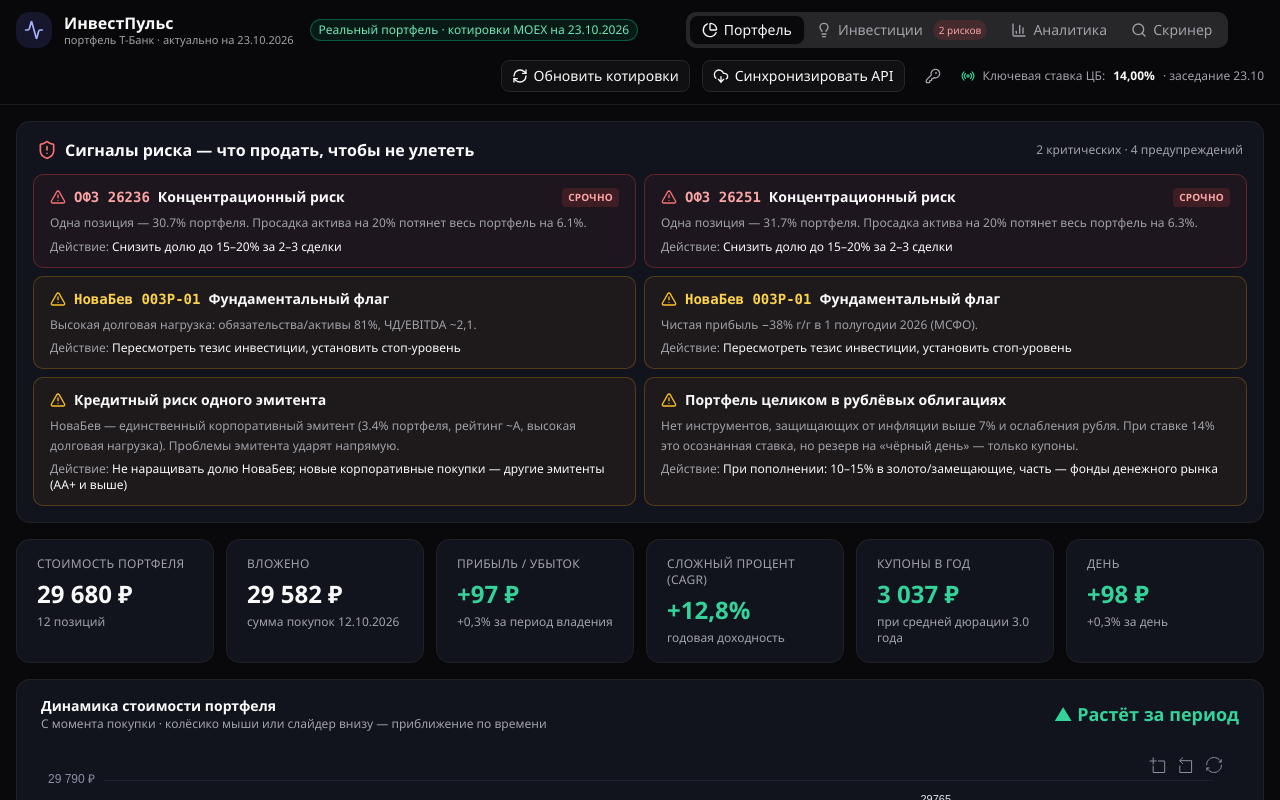
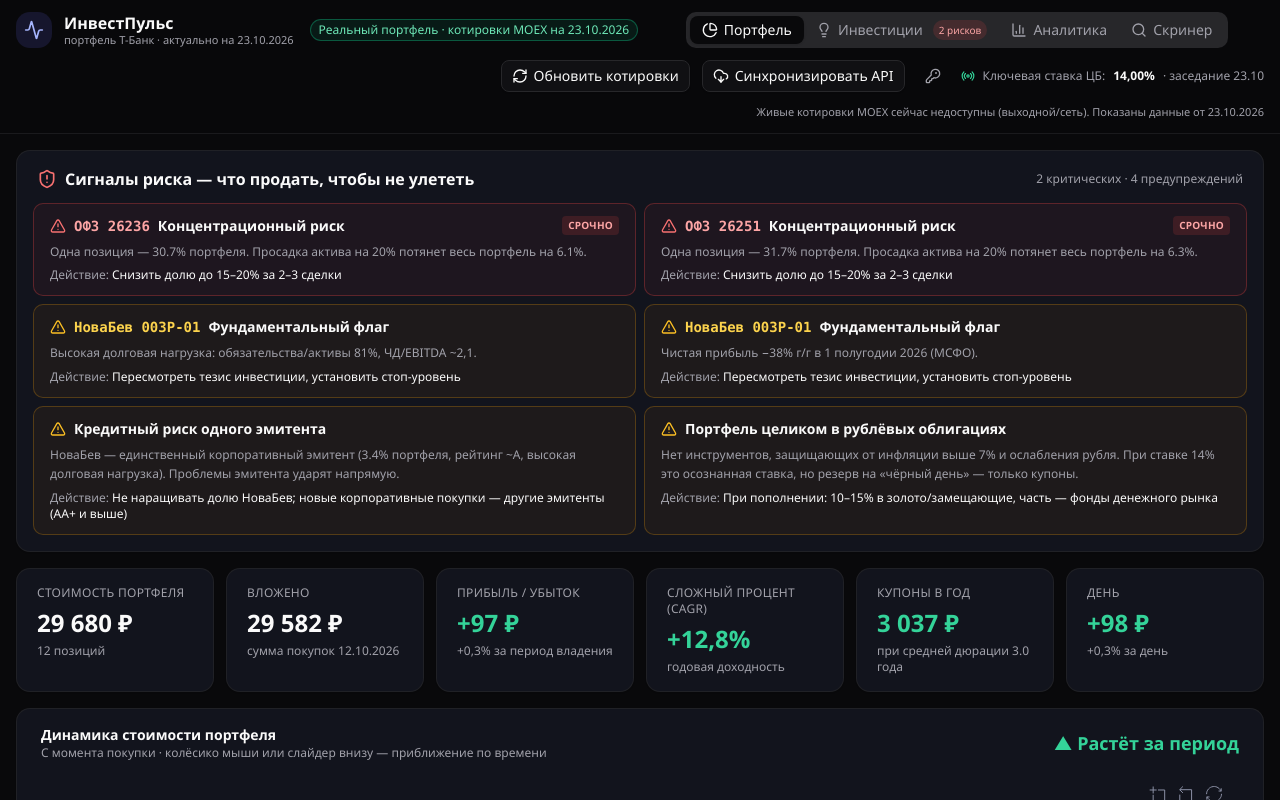
Before and after one commit to GraceYkt/investpulse, a React (Vite) app in the folder invest-app/: page /#/ in a window 1280 px wide. Shown: the top 800 px of the page. Built offline with nearby package versions, Linux system fonts and the light colour scheme; no server answers.

Commit message:
автообновление котировок при открытии + каждые 10 минут, кнопка больше не нужна

```diff
--- a/invest-app/src/pages/Home.tsx
+++ b/invest-app/src/pages/Home.tsx
@@ -264,11 +264,15 @@
   );
   const criticalCount = signals.filter((s) => s.level === 'critical').length;
 
+  // актуальный список позиций для асинхронных обновлений (без устаревших замыканий)
+  const positionsRef = useRef<Position[]>(positions);
+  positionsRef.current = positions;
+
   const refreshQuotes = async () => {
     setRefreshing(true);
     setRefreshError(false);
     try {
-      const updates = (await Promise.all(positions.map((p) => fetchLatestQuote(p.id)))).filter(
+      const updates = (await Promise.all(positionsRef.current.map((p) => fetchLatestQuote(p.id)))).filter(
         (u): u is QuoteUpdate => u !== null,
       );
       if (!updates.length) throw new Error('no data');
@@ -287,6 +291,16 @@
       setRefreshing(false);
     }
   };
+
+  // При открытии страницы сразу тянем живые котировки с MOEX —
+  // пончик, показатели и график сразу актуальные, без ручных кнопок.
+  // Далее — автоповтор каждые 10 минут, пока вкладка открыта.
+  useEffect(() => {
+    refreshQuotes();
+    const timer = setInterval(refreshQuotes, 10 * 60 * 1000);
+    return () => clearInterval(timer);
+    // eslint-disable-next-line react-hooks/exhaustive-deps
+  }, []);
 
   const toggle = (id: string) =>
     setSelectedIds((prev) => {
@@ -394,8 +408,8 @@
           {(lastRefresh || refreshError) && (
             <div className="w-full text-right text-[11px] text-muted-foreground">
               {refreshError
-                ? 'Не удалось обновить котировки (проверьте сеть). Показаны данные от ' + DATA_AS_OF
-                : `Котировки обновлены в ${lastRefresh} (MOEX). После перезагрузки страницы — данные от ${DATA_AS_OF}`}
+                ? 'Живые котировки MOEX сейчас недоступны (выходной/сеть). Показаны данные от ' + DATA_AS_OF
+                : `Котировки живые, обновлены в ${lastRefresh} (MOEX) · сайт пересобирается ежечасно`}
             </div>
           )}
           {syncMsg && (
```
